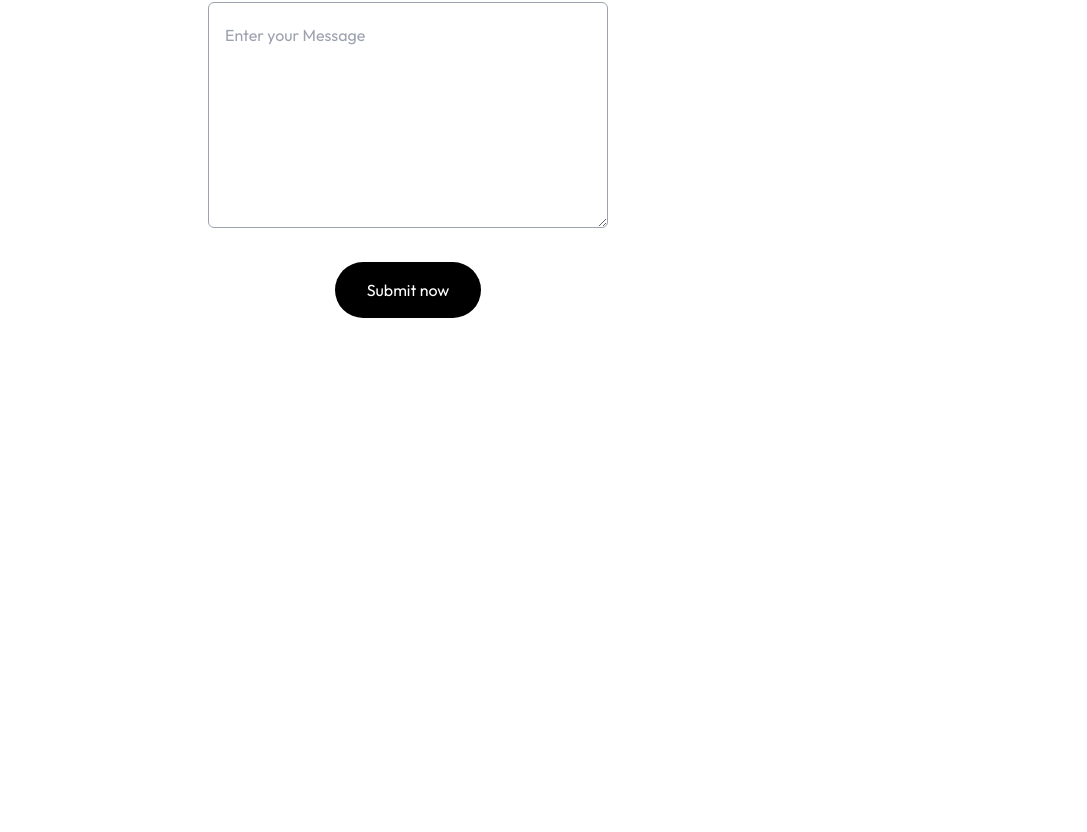
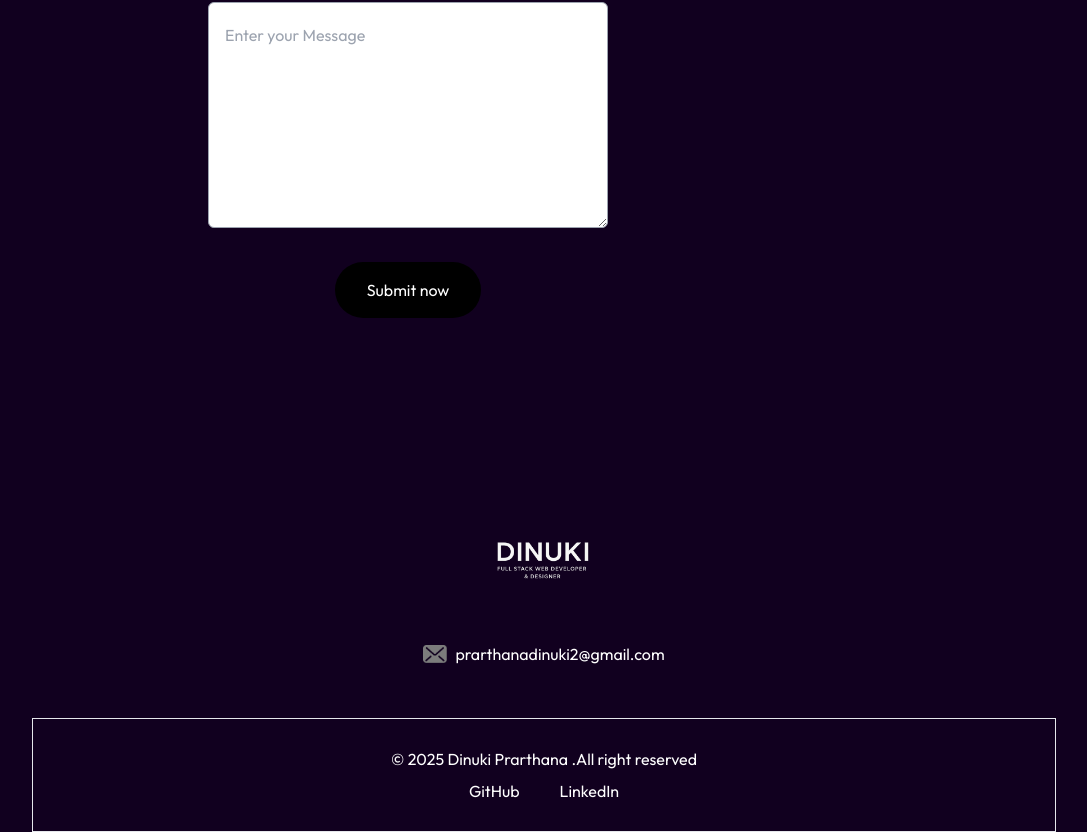
Before and after one commit to Dinuki85/portfolio, a Next.js app: page / in a window 1280 px wide. Shown: the part 4001-4833 px from the top of the page, without its empty margins (96-1183 px from the left). Before the commit the page ends 4407 px from the top, so only its background shows below. Built offline with nearby package versions, Linux system fonts and the light colour scheme.

Commit message:
Added dark mode to the web page

```diff
--- /dev/null
+++ b/app/components/Footer.jsx
@@ -0,0 +1,32 @@
+import { assets } from '@/assets/assets'
+import Image from 'next/image'
+import React from 'react'
+
+const Footer = () => {
+  return (
+    <div  className='mt-20'>
+        <div className='text-center'>
+            <Image src={assets.logo} alt='' className='mx-auto mb-2 w-36' />
+
+        <div className='flex items-center gap-2 mx-auto w-max'>
+            <Image src={assets.mail_icon} alt='' className='w-6' />
+            prarthanadinuki2@gmail.com
+
+        </div>
+        </div>
+
+        <div className='items-center justify-between text-center border border-t sm:flex-gray-400 mx-[10%] mt-12 py-6'>
+            <p>		&copy; 2025 Dinuki Prarthana .All right reserved</p>
+            <ul className='flex justify-center gap-10 mt-4 item-center sm:mt-0'>
+                <li><a target='_black' href='https://github.com/Dinuki85'>GitHub</a></li>
+                <li><a target='_black' href='https://www.linkedin.com/in/dinuki-prarthana/'>LinkedIn</a></li>
+
+                </ul>
+
+        </div>
+
+    </div>
+  )
+}
+
+export default Footer
--- a/app/layout.js
+++ b/app/layout.js
@@ -20,8 +20,8 @@ export const metadata = {
 
 export default function RootLayout({ children }) {
   return (
-    <html lang="en" className="scroll-smooth">
-      <body className={`${OutfitFont.className} ${OvoFont.className} antialiased leading-8 overflow-x-hidden`}>
+    <html lang="en" className="scroll-smooth ">
+      <body className={`${OutfitFont.className} ${OvoFont.className} antialiased leading-8 overflow-x-hidden dark:bg-darkTheme dark:text-white`}>
         {children}
       </body>
     </html>
--- a/app/page.js
+++ b/app/page.js
@@ -5,10 +5,26 @@ import About from "@/app/components/About";
 import Services from "@/app/components/Services";
 import Work from "@/app/components/Work";
 import Contact from "@/app/components/Contact";
+import Footer from "./components/Footer";
+import { useEffect, useState } from "react";
 
 
 
 export default function Home() {
+
+  const [isDarkMode, setIsDarkMode] = useState(true);
+
+  useEffect(()=>{
+    if(isDarkMode){
+      document.documentElement.classList.add('dark');
+      localStorage.theme = 'dark';
+    }else{
+      document.documentElement.classList.remove('dark');
+       localStorage.theme = '';
+    }
+
+  },[isDarkMode])
+
   return (
     <>
       <Navbar />
@@ -17,6 +33,7 @@ export default function Home() {
       <Services />
       <Work />
       <Contact />
+      <Footer/>
     </>
   );
 }
--- a/tailwind.config.js
+++ b/tailwind.config.js
@@ -20,6 +20,7 @@ module.exports = {
       }
     },
   },
+  darkMode:'selector',
   plugins: [],
 
 
```
